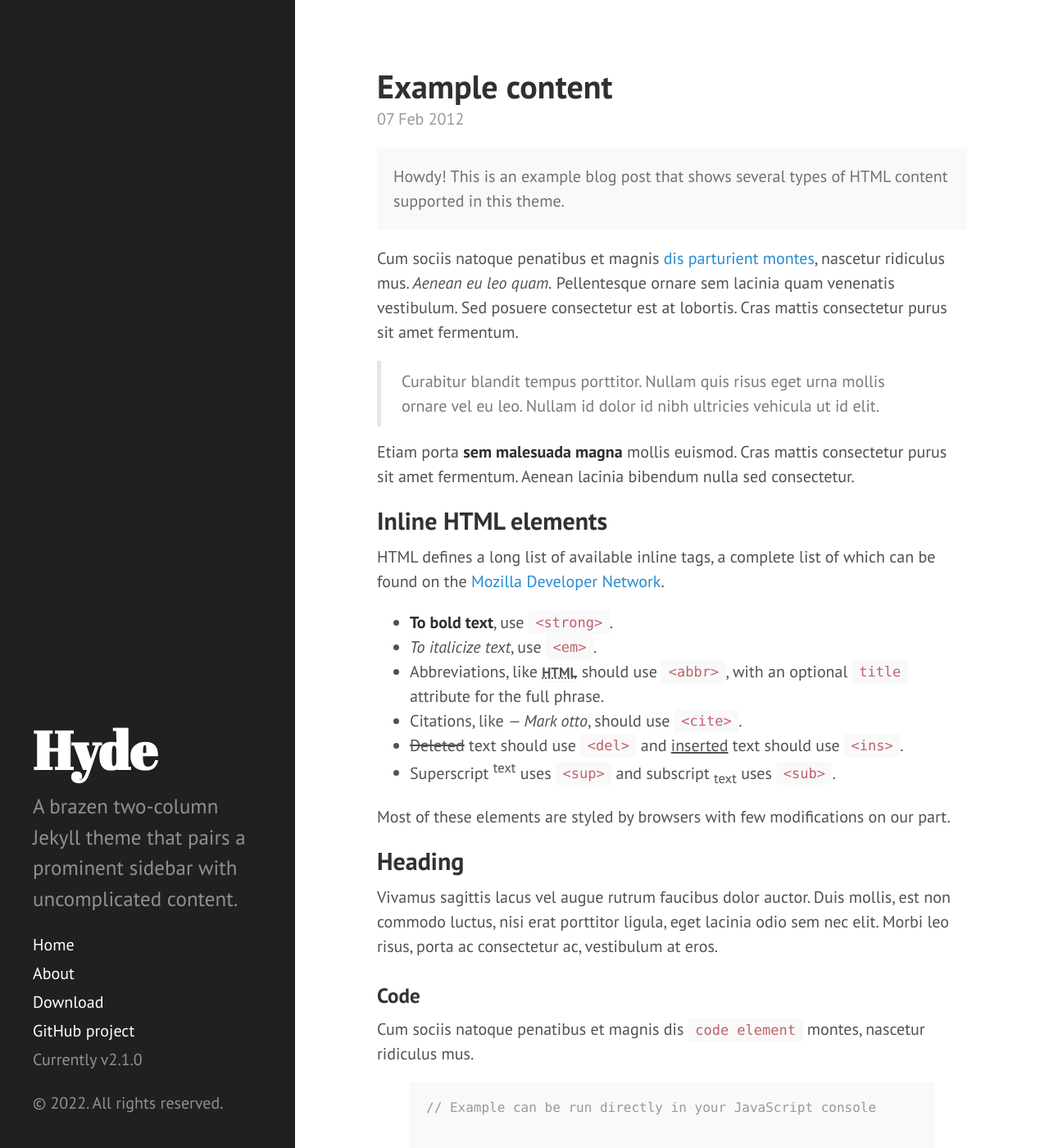
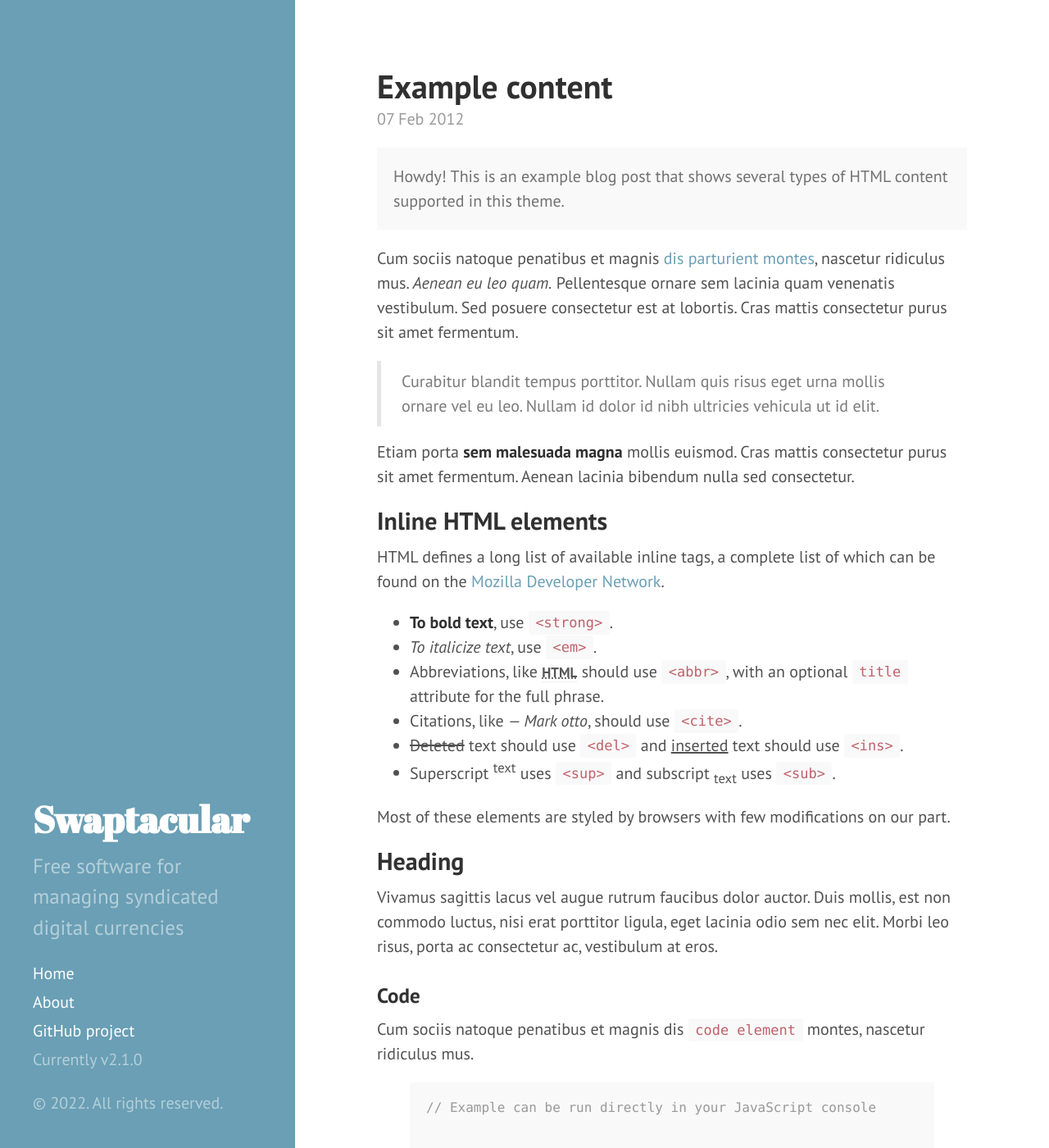
Before and after one commit to epandurski/swaptacular.github.io, a Jekyll site: the page built from _posts/2012-02-07-example-content.md, in a window 1280 px wide and 1400 px high. Shown: the whole window at 82% size. Built offline with Jekyll 4.4.1, drawn with Linux system fonts in a browser that asks for light colours.

Commit message:
Fix styles

```diff
--- a/_config.yml
+++ b/_config.yml
@@ -10,16 +10,11 @@ plugins:
 permalink: pretty
 
 # Setup
-title: Hyde
-tagline: 'A Jekyll theme'
+title: Swaptacular
+tagline: 'The future of money'
 description: >
-  A brazen two-column Jekyll theme that pairs a prominent sidebar with
-  uncomplicated content.
-url: http://hyde.getpoole.com
-
-author:
-  name: 'Mark Otto'
-  url: https://twitter.com/mdo
+  Free software for managing syndicated digital currencies
+url: http://swaptacular.org
 
 paginate: 2
 
@@ -27,4 +22,4 @@ paginate: 2
 version: 2.1.0
 
 github:
-  repo: https://github.com/poole/hyde
+  repo: https://github.com/epandurski/swaptacular
--- a/_includes/head.html
+++ b/_includes/head.html
@@ -18,7 +18,9 @@
   <link rel="stylesheet" href="/public/css/poole.css">
   <link rel="stylesheet" href="/public/css/syntax.css">
   <link rel="stylesheet" href="/public/css/hyde.css">
-  <link rel="stylesheet" href="http://fonts.googleapis.com/css?family=PT+Sans:400,400italic,700|Abril+Fatface">
+  <link rel="preconnect" href="https://fonts.googleapis.com">
+  <link rel="preconnect" href="https://fonts.gstatic.com" crossorigin>
+  <link href="https://fonts.googleapis.com/css2?family=Abril+Fatface&family=PT+Sans:ital,wght@0,400;0,700;1,400&display=swap" rel="stylesheet">
 
   <!-- Icons -->
   <link rel="shortcut icon" href="/public/favicon.ico">
--- a/_includes/sidebar.html
+++ b/_includes/sidebar.html
@@ -26,7 +26,6 @@
         {% endif %}
       {% endfor %}
 
-      <a class="sidebar-nav-item" href="{{ site.github.repo }}/archive/v{{ site.version }}.zip">Download</a>
       <a class="sidebar-nav-item" href="{{ site.github.repo }}">GitHub project</a>
       <span class="sidebar-nav-item">Currently v{{ site.version }}</span>
     </nav>
--- a/_layouts/default.html
+++ b/_layouts/default.html
@@ -3,7 +3,7 @@
 
   {% include head.html %}
 
-  <body>
+  <body class="theme-base-0d">
 
     {% include sidebar.html %}
 
--- a/public/css/hyde.css
+++ b/public/css/hyde.css
@@ -80,7 +80,7 @@ html {
   color: #fff;
   margin-top: 0;
   font-family: "Abril Fatface", serif;
-  font-size: 3.25rem;
+  font-size: 2.25rem;
 }
 
 /* Sidebar nav */
```
Also changed, not shown: _posts/2012-02-07-example-content.md (+1 -3 lines).
